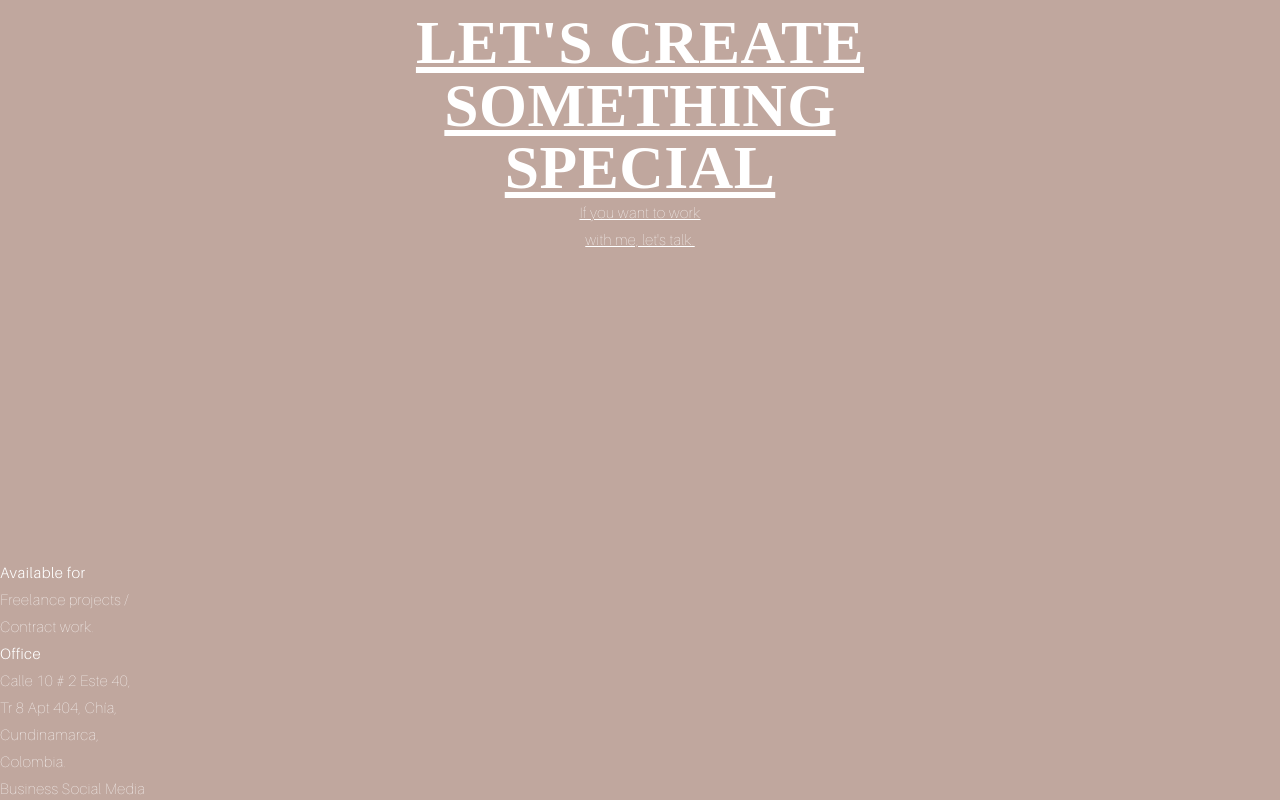
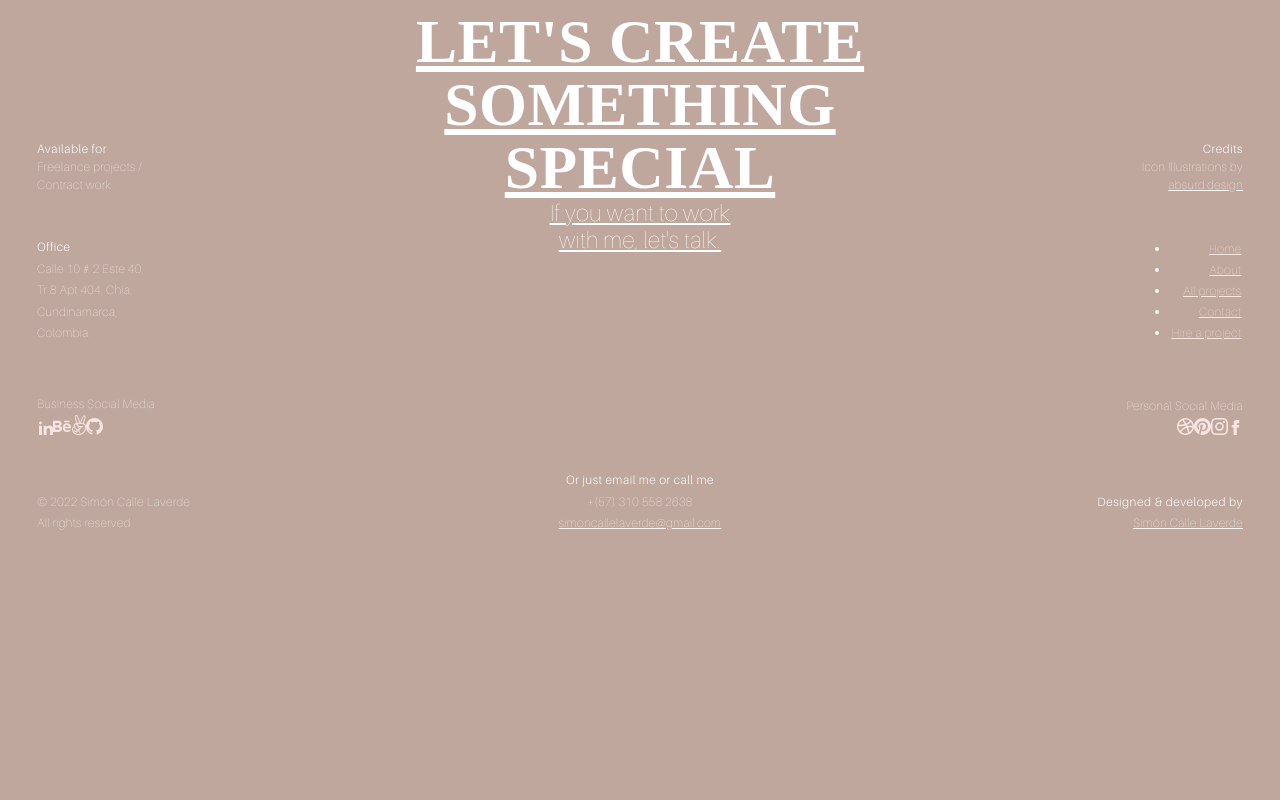
Before and after one commit to SimonCalleLaverde/project-x-2022-next-js, a Next.js app: page /about in a window 1280 px wide. Shown: the part 1740-2540 px from the top of the page. After the commit the page ends 2304 px from the top, so only its background shows below. Built offline with nearby package versions, Linux system fonts and the light colour scheme.

Commit message:
Continuing Base "Styles" & "Footer's" JSX Structure.
- Bringing "Footer's" styles from my Jekyll's "Portfolio 2021" and modifying to meet new classes and stuff.
- Adding extra relevant styles.

```diff
--- a/components/Footer.js
+++ b/components/Footer.js
@@ -1,3 +1,5 @@
+// Missing To Implement "<Link/>" Component In Every "<a></a>"
+
 // Imports
 import Link from "next/link";
 import Image from "next/image";
@@ -16,6 +18,9 @@ import IconFacebook from "../components/icons/IconFacebook.js";
 export default function Footer() {
 	return (
 		<footer>{/*{styles.footer}*/}{/*className="clearfix"*/}
+
+
+
       {/*<div className="container">
         <span>
           Designed & Developed by{" "}
@@ -25,6 +30,8 @@ export default function Footer() {
           Simón Calle Laverde
         </a>
       </div>*/}
+
+
 
       {/* Desktop | Screen Readers */}
       <a className="container display-flex justify-content-center align-items-center text-center" href="/contact">{/*link-page-load*/}{/*href="javascript:delay('/hire_a_project')"*/}
@@ -172,43 +179,47 @@ export default function Footer() {
           </span>
         </div>
 
-        <nav className="footer-nav">{/*REMOVED EXTRA "navbar"*/}
-          <ul className="footer-nav-ul">{/*NEW TO STYLE "footer-nav-ul" INSTEAD OF "navbar-nav"*/}
-
-
-
-            <li className="footer-nav-li">{/*NEW TO STYLE "footer-nav-li" INSTEAD OF "nav-item"*/}
-              <a className="footer-nav-link link-line-throught" href="/">{/*javascript:delay('/')*/}{/*link*/}{/*link-page-load*/}{/*NEW TO STYLE "footer-nav-link" INSTEAD OF "nav-link"*/}{/*{% if page.slug == 'home' %} active-link{% endif %}*/}
+        <nav className="footer-nav">{/*navbar*/}
+          <ul className="footer-nav-ul">{/*navbar-nav*/}
+            <li className="footer-nav-li">{/*nav-item*/}
+              {/*javascript:delay('/')*/}
+              {/*{% if page.slug == 'home' %} active-link{% endif %}*/}
+              <a className="footer-nav-link link-line-throught" href="/">{/*nav-link*/}{/*link*/}{/*link-page-load*/}
                 <span>Home</span>
               </a>
             </li>
 
-            <li className="footer-nav-li">{/*NEW TO STYLE "footer-nav-li" INSTEAD OF "nav-item"*/}
-              <a className="footer-nav-link link-line-throught" href="/about">{/*javascript:delay('/about')*/}{/*link*/}{/*link-page-load*/}{/*NEW TO STYLE "footer-nav-link" INSTEAD OF "nav-link"*/}{/*{% if page.slug == 'about' %} active-link{% endif %}*/}
+            <li className="footer-nav-li">{/*nav-item*/}
+              {/*javascript:delay('/about')*/}
+              {/*{% if page.slug == 'about' %} active-link{% endif %}*/}
+              <a className="footer-nav-link link-line-throught" href="/about">{/*nav-link*/}{/*link*/}{/*link-page-load*/}
                 <span>About{/* me*/}</span>
               </a>
             </li>
 
-            <li className="footer-nav-li">{/*NEW TO STYLE "footer-nav-li" INSTEAD OF "nav-item"*/}
-              <a className="footer-nav-link link-line-throught" href="/projects">{/*javascript:delay('/projects')*/}{/*link*/}{/*link-page-load*/}{/*NEW TO STYLE "footer-nav-link" INSTEAD OF "nav-link"*/}{/*{% if page.slug == 'projects' %} active-link{% endif %}*/}
+            <li className="footer-nav-li">{/*nav-item*/}
+              {/*javascript:delay('/projects')*/}
+              {/*{% if page.slug == 'projects' %} active-link{% endif %}*/}
+              <a className="footer-nav-link link-line-throught" href="/projects">{/*nav-link*/}{/*link*/}{/*link-page-load*/}
                 <span>All projects</span>
               </a>
             </li>
 
-            <li className="footer-nav-li">{/*NEW TO STYLE "footer-nav-li" INSTEAD OF "nav-item"*/}
-              <a className="footer-nav-link link-line-throught" href="/contact">{/*javascript:delay('/contact_me')*/}{/*link*/}{/*link-page-load*/}{/*NEW TO STYLE "footer-nav-link" INSTEAD OF "nav-link"*/}{/*{% if page.slug == 'contact_me' %} active-link{% endif %}*/}{/*if page.type_slug == 'feedback'*/}
+            <li className="footer-nav-li">{/*nav-item*/}
+              {/*javascript:delay('/contact_me')*/}
+              {/*{% if page.slug == 'contact_me' %} active-link{% endif %} // if page.type_slug == 'feedback'*/}
+              <a className="footer-nav-link link-line-throught" href="/contact">{/*nav-link*/}{/*link*/}{/*link-page-load*/}
                 <span>Contact{/* me*/}</span>
               </a>
             </li>
 
-            <li className="footer-nav-li">{/*NEW TO STYLE "footer-nav-li" INSTEAD OF "nav-item"*/}
-              <a className="footer-nav-link link-line-throught" href="/hire-a-project">{/*javascript:delay('/hire_a_project')*/}{/*link*/}{/*link-page-load*/}{/*NEW TO STYLE "footer-nav-link" INSTEAD OF "nav-link"*/}{/*{% if page.slug == 'hire_a_project' %} active-link{% endif %}*/}
+            <li className="footer-nav-li">{/*nav-item*/}
+              {/*javascript:delay('/hire_a_project')*/}
+              {/*{% if page.slug == 'hire_a_project' %} active-link{% endif %}*/}
+              <a className="footer-nav-link link-line-throught" href="/hire-a-project">{/*nav-link*/}{/*link*/}{/*link-page-load*/}
                 <span>Hire a project</span>
               </a>
             </li>
-
-
-
           </ul>
         </nav>
       </aside>
--- a/styles/tablet_and_desktop.scss
+++ b/styles/tablet_and_desktop.scss
@@ -1,4 +1,15 @@
 @media only screen and (min-width:768px) {//Up
+
+  //----------------------------------General Styles----------------------------------//
+
+  // General
+  body {
+  }
+
+  // Main, Header, Section, Footer
+  main, header, section, footer {
+    text-align:left;
+  }
 
   // Headline, Title, Subtitle
   .headline {//Targets From 768px All The Way Up, Or Up To 850px If Styles Are Added/Overriding Down Here
@@ -88,4 +99,53 @@
     }
   }
 
+  //----------------------------------Section Styles----------------------------------//
+
+  // REVISING
+  // Footer
+  footer {
+    aside.footer-info-elements {
+
+
+
+      .footer-hello {
+        bottom:370px;
+      }
+      .footer-office {
+        bottom:220px;
+      }
+      .footer-business-social {
+        bottom:115px;//120px
+      }
+      .footer-copyright {
+        bottom:30px;
+      }
+      .footer-email-or-call {
+        bottom:30px;
+      }
+      .footer-created-by {
+        bottom:30px;
+      }
+      .footer-personal-social {
+        bottom:115px;//120px
+      }
+      nav.footer-nav {//.navbar
+        bottom:220px;//228px
+        ul.footer-nav-ul {//navbar-nav
+          li.footer-nav-li {//nav-item
+            a.footer-nav-link {//nav-link
+              text-transform:none;
+            }
+          }
+        }
+      }
+      .footer-credits {
+        bottom:370px;
+      }
+
+
+
+    }
+  }
+
 }//@Media
--- a/styles/theme.scss
+++ b/styles/theme.scss
@@ -30,6 +30,12 @@ body {
   .text-italic {
     font-family:$font-light-italic!important;
   }
+}
+
+// Main, Header, Section, Footer
+main, header, section, footer {
+  position:relative;
+  text-align:center;
 }
 
 // Fonts
@@ -161,7 +167,7 @@ h1, h2, h3, h4, h5, h6 {
 // Link Override Styles
 a {
   color:lighten($theme-color-rosybrown,10);
-  transition:all ease 0.5s;//ease-out
+  @include transition(all ease 0.5s);//ease-out
   &:hover, &:active, &:focus {
     color:lighten($theme-color-rosybrown,20);
     text-decoration:none;
@@ -197,6 +203,37 @@ a {
     }
   }
 }
+
+
+
+a.link-line-throught {
+  position:relative;
+  &::before {
+    content:'';
+    position:absolute;
+    height:2px;//30%
+    width:0;
+    //top:50%;//40%
+    right:0;
+    bottom:0;//
+    //left:0;
+    background-color:theme-color('rosybrown');//#CE1352
+    border-bottom:1px solid theme-color('chocolate');//rosybrown
+    pointer-events:none;
+    //mix-blend-mode:difference;
+    @include filter(opacity(0.8));//0.4//0.3//0.8
+    @include transition(width 0.4s ease-in-out);
+  }
+  &:hover, &:active, &:focus, &.active-link {
+    &::before {
+      width:100%;
+      right:auto;
+      left:0;
+    }
+  }
+}
+
+
 
 // Buttons
 button, a.button {
@@ -282,27 +319,230 @@ main {
 section {
 }
 
+// REVISING
 // Footer
 footer {
+  //flex:1;
+  margin:0;
+  padding:2rem 0;////Temporary
 
 
 
-  min-height:100vh;////Temporary
-  > a {
-    min-height:100vh;////Temporary
+  > .container {//a.container
+    min-height:100vh;
+    > div {
+      pointer-events:none;//From "row", To All Elements Inside <a>
+      h1, h2, h3, h4, h5, h6 {
+      }
+      p {
+        font-size:23px;
+        line-height:1.2;
+      }
+    }
   }
-  .footer-business-social, .footer-personal-social {
-    a {
-      > span {
-        svg {
-          width:20px;////Temporary
+  aside.footer-info-elements {
+    .footer-hello, .footer-office, .footer-business-social, .footer-copyright, .footer-email-or-call, .footer-created-by, .footer-personal-social, nav.footer-nav, .footer-credits {
+      position:absolute;
+      font-size:12px;
+      opacity:(0.9);//@include filter(opacity(0.9))
+      // a {
+      //   position:relative;
+      //   &::before {
+      //     content:'';
+      //     position:absolute;
+      //     width:0;
+      //     top:50%;
+      //     right:0;
+      //     //left:0;
+      //     border-bottom:1px solid theme-color('rosybrown');
+      //     pointer-events:none;
+      //     @include transition(width 0.3s ease-in-out);
+      //   }
+      //   &:hover, &:active, &:focus {
+      //     &::before {
+      //       width:100%;
+      //       right:auto;
+      //       left:0;
+      //     }
+      //   }
+      // }
+    }
+    .footer-business-social, .footer-personal-social {
+      overflow:hidden;
+      a {
+        &::before {
+          display:none;
+        }
+        > span {
+          position:relative;
+          font-size:15.5px;
+          //pointer-events:none;
+          > svg {
+            position:relative;
+            width:17px;
+            font-size:1.2rem;
+            fill:theme-color('rosybrown')!important;
+            z-index:21;
+            @include transition(all ease-out 0.5s);
+          }
+          &::before {
+            content:'';
+            position:absolute;
+            width:27px;
+            height:27px;
+            top:-2.8px;//-2px
+            left:-5px;
+            background-color:theme-color('rosybrown');
+            z-index:20;
+            @include border-radius(50%);
+            @include filter(opacity(0));
+            @include transform(translateY(30px));
+            //@include transform-origin(center bottom);
+            @include transition(filter ease-out 0.4s, transform ease-out 0.4s);
+          }
+          &.icon-linkedin {
+            svg {
+              width:14px;
+              margin-top:-1px;
+              margin-left:2px;
+            }
+          }
+          &.icon-behance {
+            svg {
+              width:18px;
+            }
+          }
+          &.icon-angel {
+            svg {
+              width:14px;
+              margin-left:1px;
+            }
+          }
+          // &.icon-github {
+          //   svg {
+          //   }
+          // }
+          // &.icon-dribbble {
+          //   svg {
+          //   }
+          // }
+          // &.icon-pinterest {
+          //   svg {
+          //   }
+          // }
+          // }
+          &.icon-instagram {
+            svg {
+              //width:16px;
+            }
+          }
+          &.icon-facebook {
+            svg {
+              width:15px;
+            }
+          }
+        }
+        &:hover, &:active, &:focus {
+          span {
+            svg {
+              fill:theme-color('chocolate')!important;
+            }
+            &::before {
+              @include filter(opacity(1));
+              @include transform(translateY(0));
+            }
+          }
         }
       }
     }
+    .footer-hello {
+      bottom:310px;
+      left:37px;
+      line-height:1.5;
+      text-align:left;
+    }
+    .footer-office {
+      bottom:180px;
+      left:37px;
+      text-align:left;
+    }
+    .footer-business-social {
+      padding:0 7px 5px;
+      bottom:95px;
+      left:30px;//37px
+    }
+    .footer-copyright {
+      bottom:30px;
+      left:37px;
+      text-align:left;
+    }
+    .footer-email-or-call {
+      bottom:30px;
+      left:50%;
+      text-align:center;
+      @include transform(translateX(-50%));
+    }
+    .footer-created-by {
+      right:37px;
+      bottom:30px;
+      text-align:right;
+    }
+    .footer-personal-social {
+      padding:0 7px 5px;
+      right:30px;//37px
+      bottom:95px;
+      text-align:right;
+    }
+    nav.footer-nav {//.navbar
+      padding:0;
+      top:auto;
+      right:37px;
+      bottom:188px;
+      line-height:1.5!important;
+      text-align:right;
+      ul.footer-nav-ul {//navbar-nav
+        li.footer-nav-li {//nav-item
+          a.footer-nav-link {//nav-link
+            display:inline-block;
+            margin:0.1rem auto;
+            padding:0 0.1rem;
+            font-family:$font-ultra-light;
+            font-size:12px;
+            color:theme-color('rosybrown');
+            //text-transform:uppercase;
+            // &::before {
+            //   display:none;
+            // }
+            &:hover, &:active, &:focus, &.active-link {
+              color:lighten(theme-color('rosybrown'),10);
+              @include transform(scale(1));
+            }
+            &.active-link {
+              filter:opacity(1);//0.7
+            }
+            &.link-line-throught {
+              &::before {
+                bottom:2px;//
+              }
+            }
+          }
+        }
+      }
+    }
+    .footer-credits {
+      right:37px;
+      bottom:310px;
+      line-height:1.5;
+      text-align:right;
+    }
   }
-
-
-
-  //flex:1;
-  padding:2rem 0;//Temporary
 }
+@media only screen and (max-width:400px) {//Down
+  footer {
+    aside.footer-info-elements {
+      .footer-hello, .footer-office, .footer-business-social, .footer-copyright, .footer-email-or-call, .footer-created-by, .footer-personal-social, nav.footer-nav, .footer-credits {
+        font-size:11px;
+      }
+    }
+  }
+}
```
